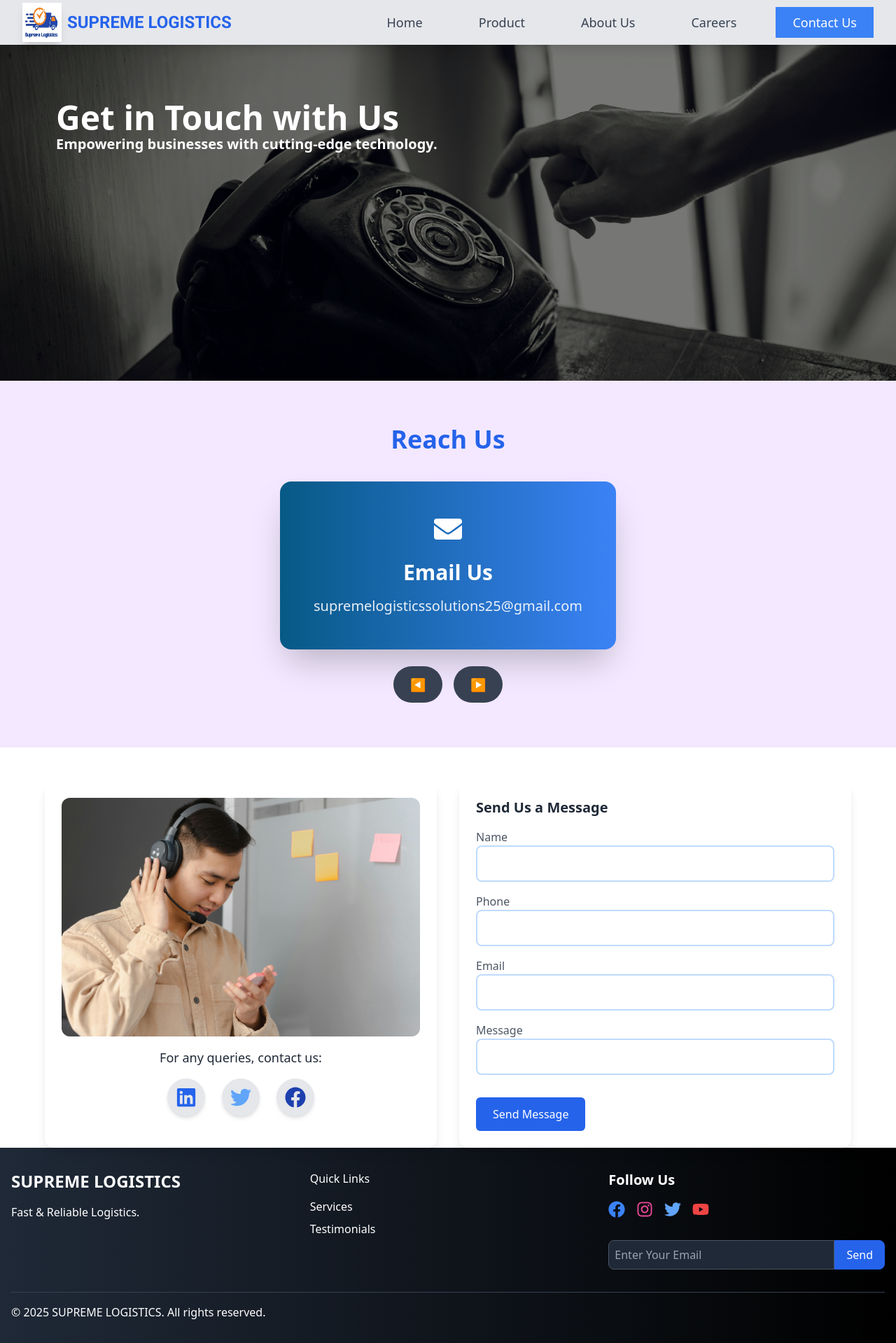
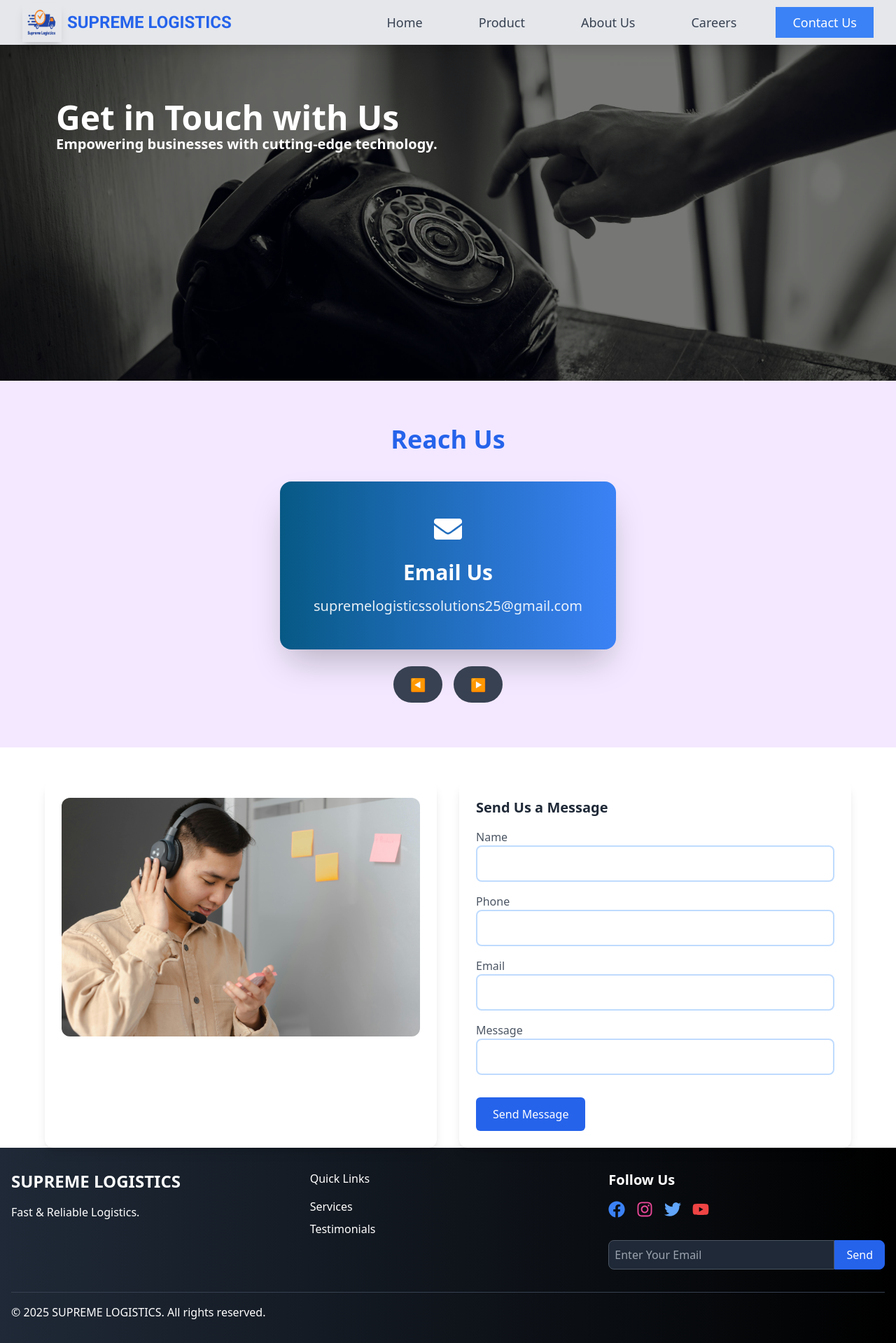
Before and after one commit to Abhishhek7/Supreme-Logistics, a React (Vite) app: page /contact in a window 1280 px wide. Shown: the whole page at 70% size. Built offline with nearby package versions, Linux system fonts and the light colour scheme.

Commit message:
contact changes

```diff
--- a/src/pages/Contact.jsx
+++ b/src/pages/Contact.jsx
@@ -46,7 +46,7 @@ const Contact = () => {
 
   const emailRegex = /^[a-zA-Z0-9._-]+@[a-zA-Z0-9.-]+\.[a-zA-Z]{2,6}$/;
   const nameRegex = /^[A-Za-z\s]+$/;
-  const phoneRegex = /^\(\d{3}\) \d{3}-\d{4}$/;
+  const phoneRegex = /^(\+91[\s-]?)?[6789]\d{9}$/;
 
   const handleInputChange = (e) => {
     setFormData({ ...formData, [e.target.name]: e.target.value });
@@ -54,28 +54,37 @@ const Contact = () => {
 
   const validateForm = () => {
     const newErrors = {};
-    if (!nameRegex.test(formData.name)) newErrors.name = "Name must contain only letters.";
+    if (!nameRegex.test(formData.name))
+      newErrors.name = "Name must contain only letters.";
     if (!emailRegex.test(formData.email)) newErrors.email = "Enter a valid email.";
-    if (!phoneRegex.test(formData.phone)) newErrors.phone = "Format: (123) 456-7890.";
-    if (formData.message.length < 10) newErrors.message = "Message must be at least 10 characters.";
+    if (!phoneRegex.test(formData.phone))
+      newErrors.phone = "Enter a valid phone Number.";
+    if (formData.message.length < 10)
+      newErrors.message = "Message must be at least 10 characters.";
     setErrors(newErrors);
     return Object.keys(newErrors).length === 0;
   };
 
   const handleSubmit = (e) => {
     e.preventDefault();
-    if (validateForm()) console.log("Form submitted", formData);
+    if (!validateForm()) return;
+
+    alert(`Form Submitted Successfully! 🎉
+
+    Name: ${formData.name}
+    Phone: ${formData.phone}
+    Email: ${formData.email}
+    Message: ${formData.message}`);
+
+    setFormData({ name: "", phone: "", email: "", message: "" }); // Clear form
   };
 
   // Automatically slide through cards every 3 seconds, stop if hovered
   useEffect(() => {
-    if (isHovered) return; // If hovered, stop the sliding
-
+    if (isHovered) return;
     const interval = setInterval(() => {
       setCurrentIndex((prev) => (prev + 1) % contacts.length);
     }, 3000);
-
-    // Cleanup interval on component unmount or when hovering
     return () => clearInterval(interval);
   }, [isHovered]);
 
@@ -103,11 +112,13 @@ const Contact = () => {
             transition={{ duration: 1 }}
           >
             Get in Touch with Us
-            <p className="text-lg sm:text-xl">Empowering businesses with cutting-edge technology.</p>
+            <p className="text-lg sm:text-xl">
+              Empowering businesses with cutting-edge technology.
+            </p>
           </motion.h1>
-
         </div>
       </motion.div>
+
       {/* Contact Cards - Slider */}
       <div className="bg-purple-100 py-16 flex flex-col items-center">
         <h2 className="text-4xl font-bold text-blue-600 mb-10">Reach Us</h2>
@@ -118,10 +129,12 @@ const Contact = () => {
           animate={{ opacity: 1, x: 0 }}
           exit={{ opacity: 0, x: -100 }}
           transition={{ duration: 0.5 }}
-    onMouseEnter={() => setIsHovered(true)} // Stop sliding on hover
-    onMouseLeave={() => setIsHovered(false)} // Resume sliding when mouse leaves
+          onMouseEnter={() => setIsHovered(true)}
+          onMouseLeave={() => setIsHovered(false)}
         >
-    <div className="flex justify-center mb-6 text-5xl">{contacts[currentIndex].icon}</div>
+          <div className="flex justify-center mb-6 text-5xl">
+            {contacts[currentIndex].icon}
+          </div>
           <h4 className="text-3xl font-semibold text-white mb-4">
             {contacts[currentIndex].title}
           </h4>
@@ -138,18 +151,14 @@ const Contact = () => {
         <div className="mt-6 flex gap-4">
           <button
             onClick={() =>
-        setCurrentIndex(
-          (prev) => (prev - 1 + contacts.length) % contacts.length
-        )
+              setCurrentIndex((prev) => (prev - 1 + contacts.length) % contacts.length)
             }
             className="bg-gray-700 text-white px-6 py-3 text-lg rounded-full"
           >
             ◀
           </button>
           <button
-      onClick={() =>
-        setCurrentIndex((prev) => (prev + 1) % contacts.length)
-      }
+            onClick={() => setCurrentIndex((prev) => (prev + 1) % contacts.length)}
             className="bg-gray-700 text-white px-6 py-3 text-lg rounded-full"
           >
             ▶
@@ -157,28 +166,11 @@ const Contact = () => {
         </div>
       </div>
 
-
       {/* Contact Form */}
       <div className="max-w-screen-xl mx-auto px-8 md:px-16 flex flex-col md:flex-row gap-8 mt-12">
         {/* Left Side - Image & Social Links */}
         <div className="w-full md:w-1/2 bg-white p-6 shadow-lg rounded-xl text-center">
-          <img
-            src={ContactImg}
-            alt="Contact Us"
-            className="rounded-xl mb-4 w-full h-auto"
-          />
-          <p className="text-lg text-gray-800 mb-4">For any queries, contact us:</p>
-          <div className="flex justify-center gap-6">
-            {[{ href: "https://linkedin.com", icon: <FaLinkedin size={30} className="text-blue-600" /> },
-              { href: "https://twitter.com", icon: <FaTwitter size={30} className="text-blue-400" /> },
-              { href: "https://facebook.com", icon: <FaFacebook size={30} className="text-blue-800" /> }].map((link, index) => (
-              <Link key={index} to={link.href}>
-                <div className="p-3 bg-gray-200 rounded-full shadow-md hover:scale-110 transition">
-                  {link.icon}
-                </div>
-              </Link>
-            ))}
-          </div>
+          <img src={ContactImg} alt="Contact Us" className="rounded-xl mb-4 w-full h-auto" />
         </div>
 
         {/* Right Side - Contact Form */}
@@ -197,15 +189,9 @@ const Contact = () => {
                   onChange={handleInputChange}
                   className="w-full border-2 border-blue-200 rounded-lg p-3"
                 />
-                {errors[field] && (
-                  <p className="text-red-500 text-sm">{errors[field]}</p>
-                )}
               </div>
             ))}
-            <button
-              type="submit"
-              className="bg-blue-600 text-white px-6 py-3 rounded-md mt-4 hover:scale-105 transition"
-            >
+            <button type="submit" className="bg-blue-600 text-white px-6 py-3 rounded-md mt-4">
               Send Message
             </button>
           </form>
--- a/src/pages/Navbar.jsx
+++ b/src/pages/Navbar.jsx
@@ -1,6 +1,6 @@
 import React, { useState, useEffect, useRef } from "react";
 import { Link, useLocation } from "react-router-dom";
-import Logo from "../assets/logo.jpg"; // Assuming you have the logo image
+import Logo from "../assets/logo2.png"; // Assuming you have the logo image
 
 const Navbar = () => {
   const [isOpen, setIsOpen] = useState(false);
@@ -37,7 +37,7 @@ const Navbar = () => {
             <img
               src={Logo}
               alt="Logo"
-              className="h-14 w-14 shadow-lg p-1 bg-white"
+              className="h-14 w-14 shadow-lg p-1 "
             />
             <span className="text-2xl font-bold text-blue-600" style={{ fontFamily: 'Roboto, sans-serif' }}>
               SUPREME LOGISTICS
```
Also changed, not shown: src/assets/logo2.png (added). Lines whose indentation alone changed are shown as unchanged.
